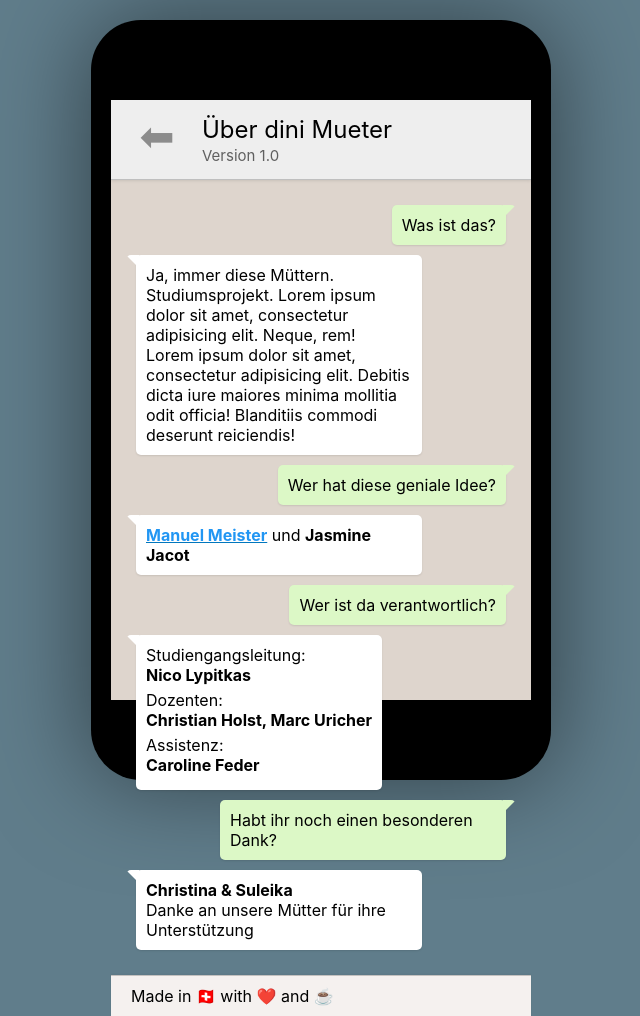
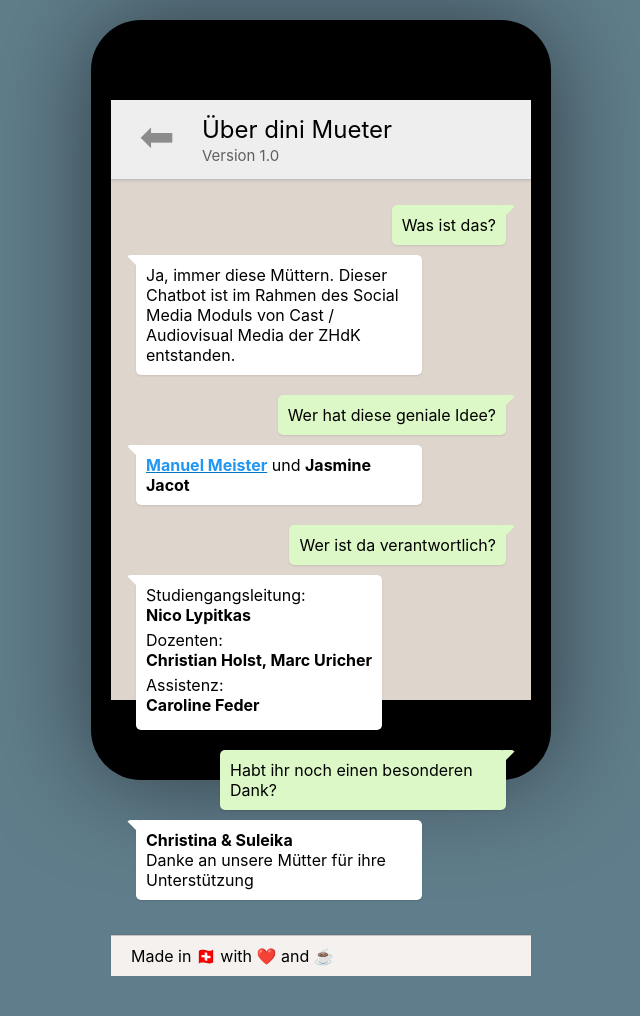
Before and after one commit to manuelmeister/dinimueterchat, a plain HTML site: page about.html in a window 1280 px wide. Shown: the whole page, without its empty margins (319-959 px from the left). After the commit the page ends 976 px from the top, so only its background shows below. Drawn offline with Linux system fonts and the light colour scheme.

Commit message:
Updated content

```diff
--- a/about.html
+++ b/about.html
@@ -20,9 +20,9 @@
 			<ul class="messages aboutsite" itemtype="http://schema.org/Conversation">
 				<li itemscope="" itemprop="hasPart" itemtype="http://schema.org/Message" class="message message-client">
 					Was ist das?
-				</li><li itemscope="" itemprop="hasPart" itemtype="http://schema.org/Message" class="message message-server">
-					Ja, immer diese Müttern. Studiumsprojekt. Lorem ipsum dolor sit amet, consectetur adipisicing elit. Neque, rem!<br>
-					Lorem ipsum dolor sit amet, consectetur adipisicing elit. Debitis dicta iure maiores minima mollitia odit officia! Blanditiis commodi deserunt reiciendis!
+				</li>
+				<li itemscope="" itemprop="hasPart" itemtype="http://schema.org/Message" class="message message-server">
+					Ja, immer diese Müttern. Dieser Chatbot ist im Rahmen des Social Media Moduls von Cast / Audiovisual Media der ZHdK entstanden.
 				</li>
 				<li itemscope="" itemprop="hasPart" itemtype="http://schema.org/Message" class="message message-client">
 					Wer hat diese geniale Idee?
--- a/style.css
+++ b/style.css
@@ -72,6 +72,10 @@ ul.messages {
 	border-width: 13px 0 0 13px;
 	left: -10px;
 	border-top-left-radius: 5px;
+}
+
+.aboutsite .message-server {
+	margin-bottom: 15px;
 }
 
 .message-client {
```
